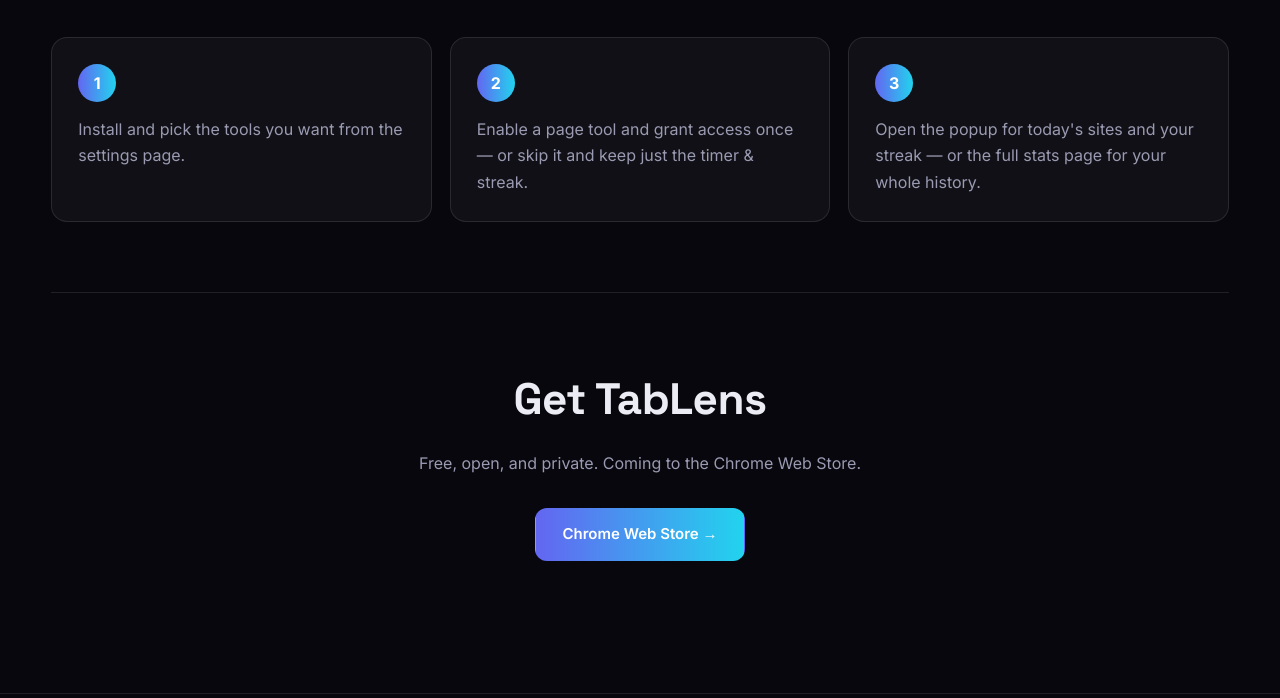
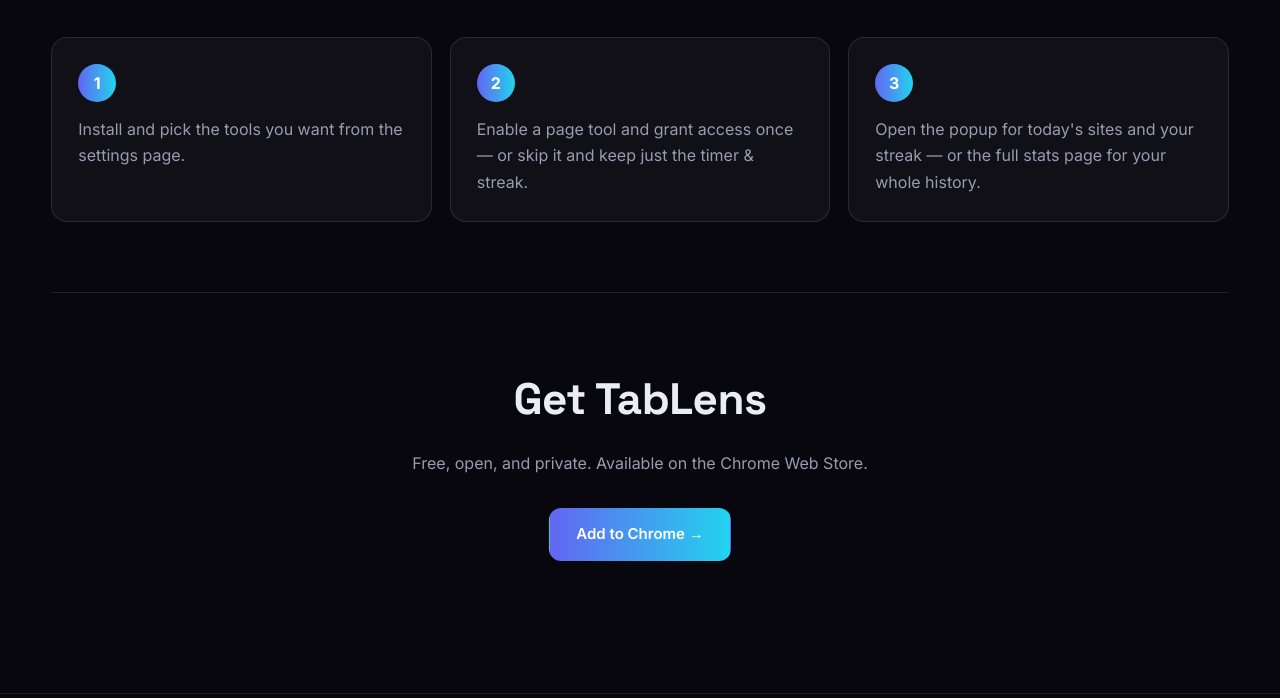
Before and after one commit to sorapallivenkatesh/toolwizhub-tablens, a browser extension: page site/index.html in a window 1280 px wide. Shown: the part 1683-2381 px from the top of the page. Drawn offline with Linux system fonts and the light colour scheme.

Commit message:
Link install CTA to the live Chrome Web Store listing

```diff
--- a/site/index.html
+++ b/site/index.html
@@ -108,9 +108,9 @@
 
     <section class="section section--cta" id="install">
       <h2 class="section__title">Get TabLens</h2>
-      <p class="section__lead">Free, open, and private. Coming to the Chrome Web Store.</p>
+      <p class="section__lead">Free, open, and private. Available on the Chrome Web Store.</p>
       <div class="hero__cta">
-        <a class="btn btn--primary" href="#">Chrome Web Store →</a>
+        <a class="btn btn--primary" href="https://chromewebstore.google.com/detail/tablens-%E2%80%94-page-companion/paolajppokkpcjbekfipincmgaifaahe" target="_blank" rel="noopener">Add to Chrome →</a>
       </div>
     </section>
   </main>
```
